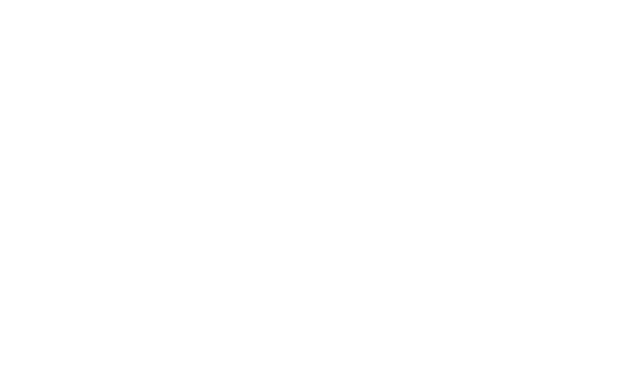
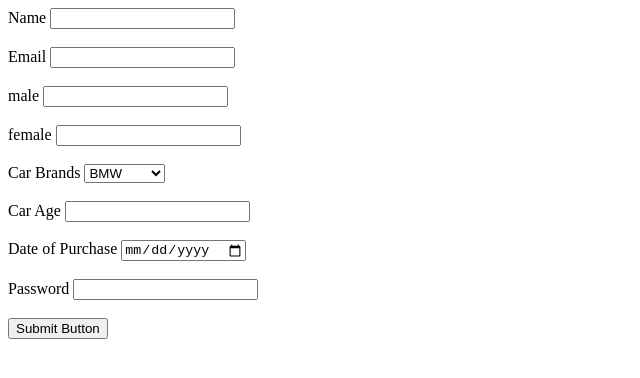
Before and after one commit to acciojob/car-insurance-form-Nayankyadav, a website: page main.html in a window 1280 px wide. Shown: the whole page, without its empty margins (0-640 px from the left). Drawn offline with Linux system fonts and the light colour scheme.

Commit message:
created a submission

```diff
--- a/main.html
+++ b/main.html
@@ -8,8 +8,43 @@
 
 <body>
 	<!-- the entire body must be written by student -->
-    <script type="text/javascript" src="./script.js">
-</script>
+	<form method="post">
+		<lable for="name">Name</lable>
+		<input type="text" id="name" required><br><br>
+
+		<lable for="email">Email</lable>
+		<input type="email" id="email" required><br><br>
+
+		<lable for="gender_m">male</lable>
+		<input type="radio button" id="gender_m"  required><br><br>
+
+		<lable for="gender_f">female</lable>
+		<input type="radio button" id="gender_f"  required><br><br>
+
+		<label for="car brands">Car Brands</label>
+		<select>
+			<option value="BMW">BMW</option>
+			<option value="Audi">Audi</option>
+			<option value="Mercedez">Mercedez</option>
+		</select><br><br>
+
+		<label for="car age">Car Age</label>
+		<input type="number" id="carage" required><br><br>
+
+		<label for="dop">Date of Purchase</label>
+		<input type="date" id="dop" required><br><br>
+
+		<label for="password">Password</label>
+		<input type="password" id="password" required><br><br>
+
+		<button type="submit"> Submit Button</button><br><br>
+	</form>
+
+
+
+
+
+    <script type="text/javascript" src="./script.js"></script>
 
 </body>
 
```
